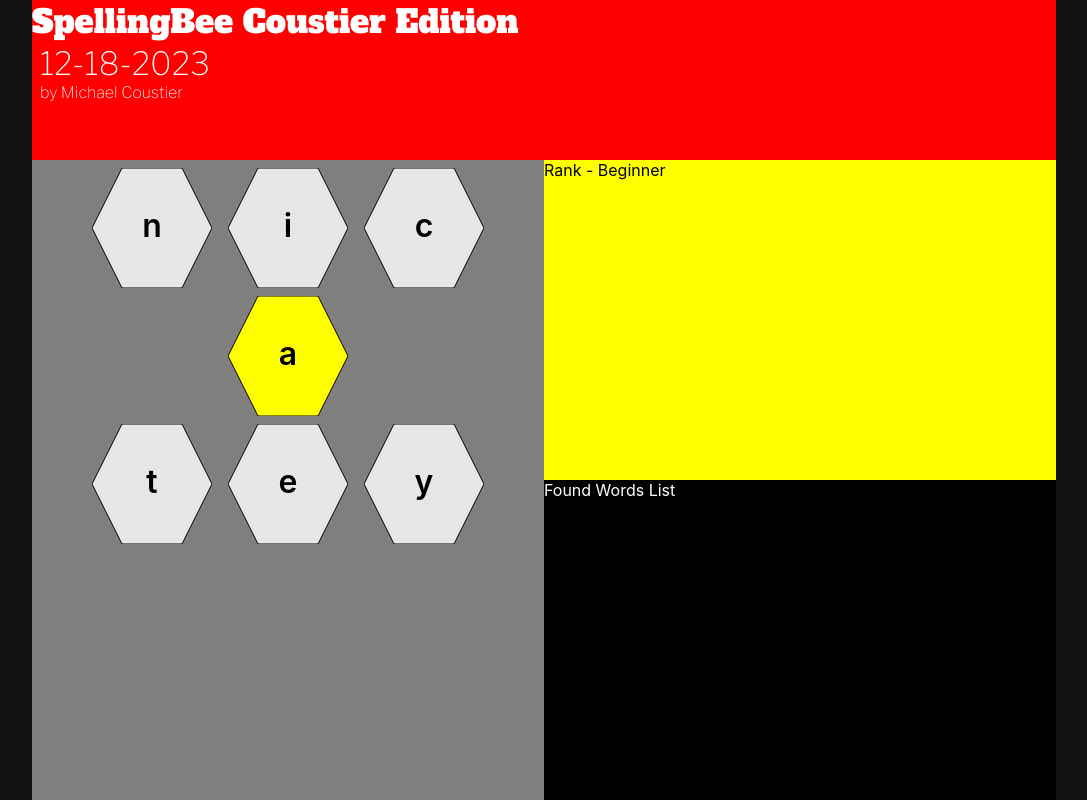
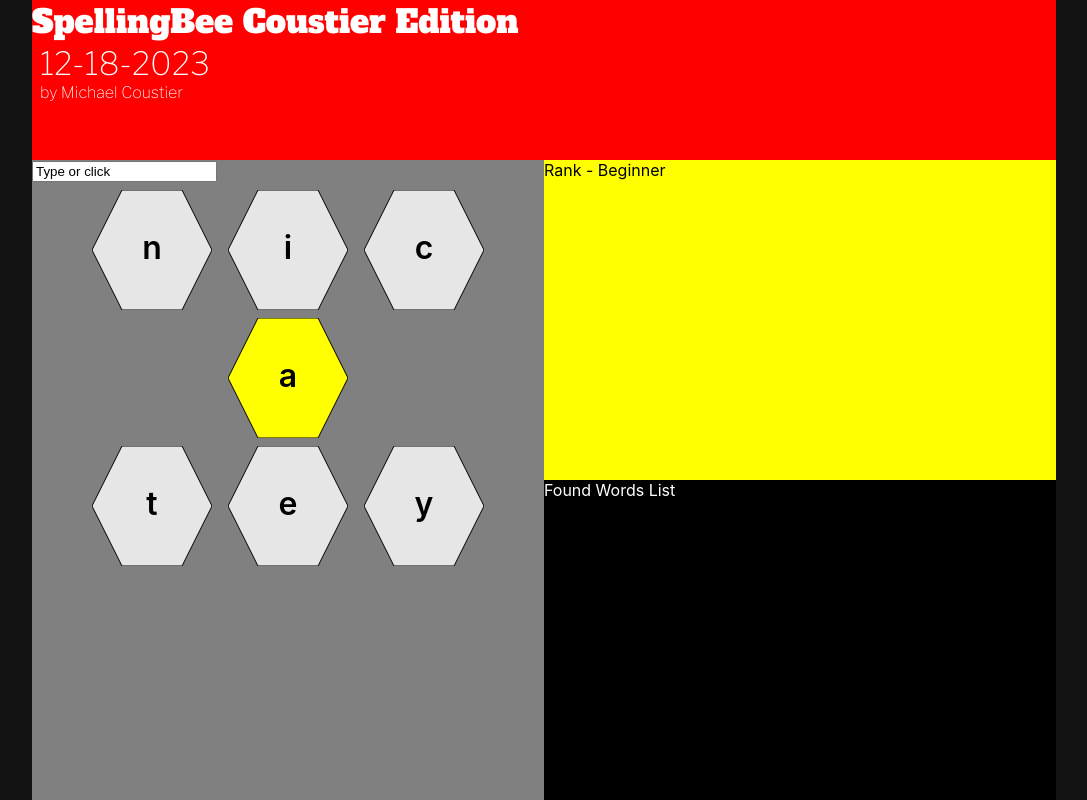
Before and after one commit to curiousmike/spellingbee, a React (Create React App) app: page / in a window 1280 px wide. Shown: the whole page, without its empty margins (96-1183 px from the left). Built offline with nearby package versions, Linux system fonts and the light colour scheme.

Commit message:
test input

```diff
--- a/src/components/gameMap.tsx
+++ b/src/components/gameMap.tsx
@@ -10,6 +10,7 @@
   const bottomLetters = [letters[4], letters[5], letters[6]];
   return (
     <GameMapContainer>
+      <input defaultValue={"Type or click"} />
       <OutsideLetterContainer>
         <LetterContainer letters={topLetters} />
         <LetterContainer letters={middleLetter} />
```
